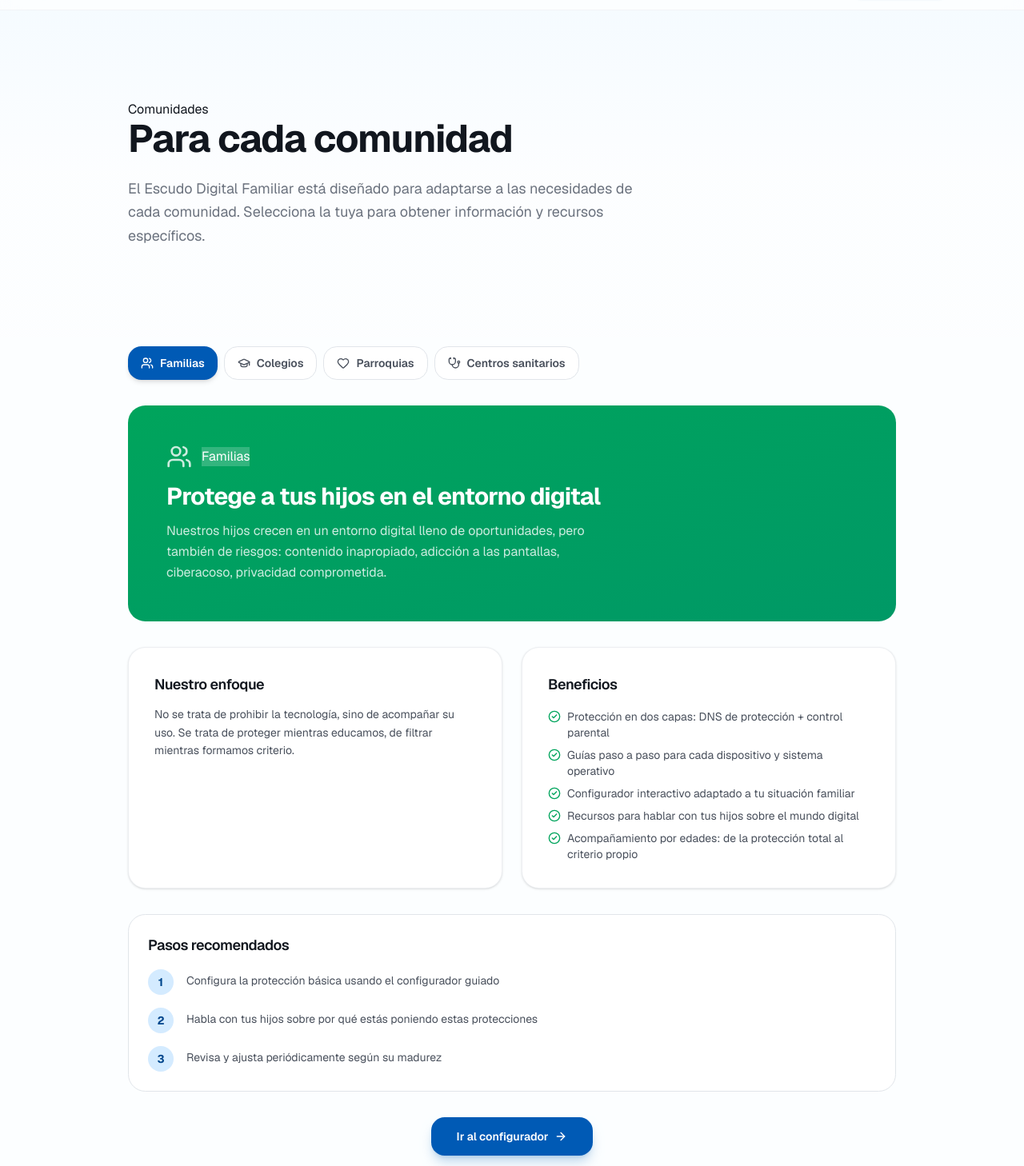
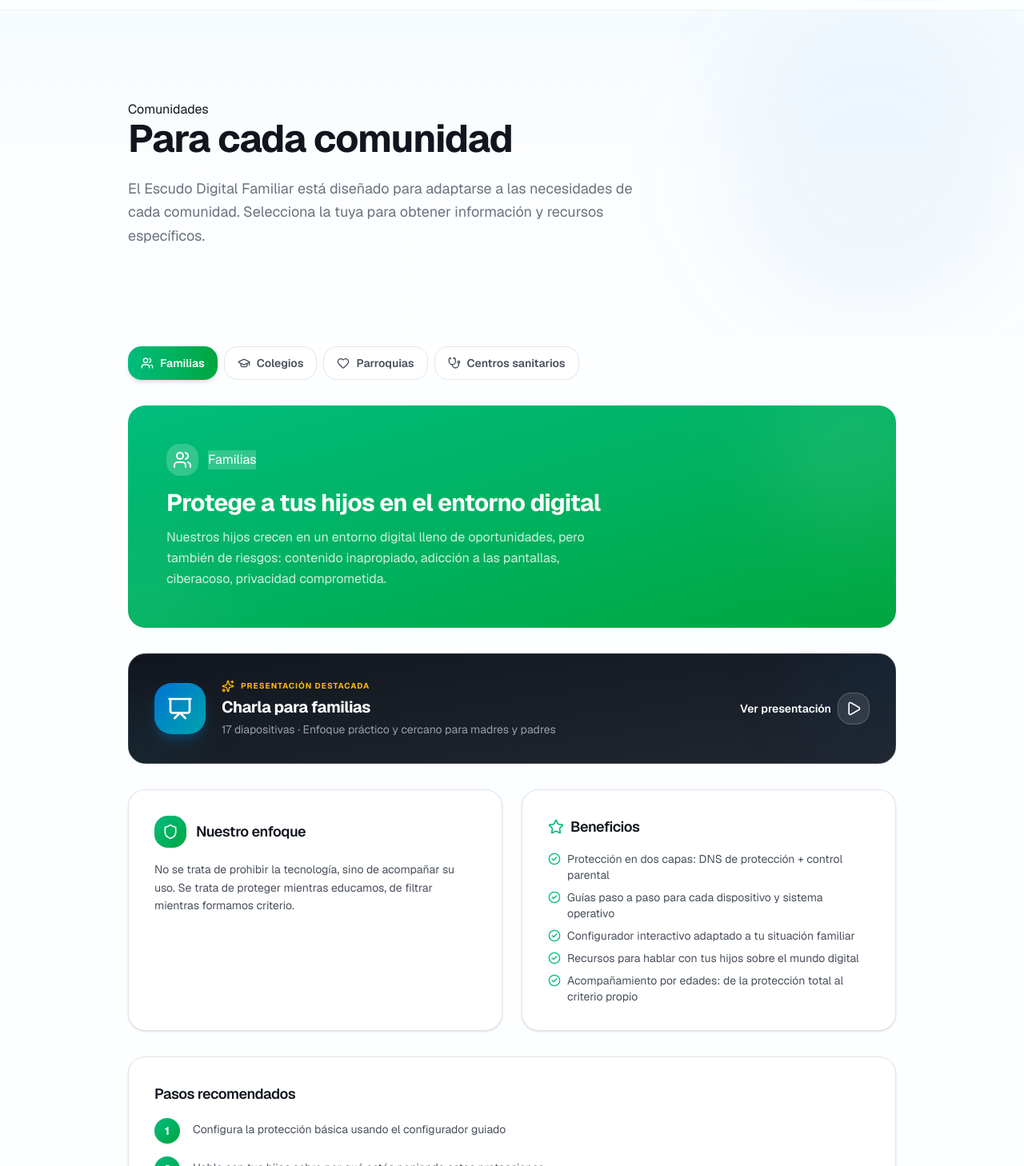
Before and after one commit to ignacioimatik-web/escudo-digital-familiar, a Next.js app: page /comunidades in a window 1280 px wide. Shown: the part 52-1510 px from the top of the page at 80% size. Built offline with nearby package versions, Linux system fonts and the light colour scheme.

Commit message:
feat: comunidades - enlaces destacados a presentaciones + rediseño visual

```diff
--- a/src/app/comunidades/page.tsx
+++ b/src/app/comunidades/page.tsx
@@ -2,12 +2,16 @@
 
 import { useState } from "react"
 import { motion, AnimatePresence } from "framer-motion"
-import { Users, GraduationCap, Heart, Stethoscope, Shield, ArrowRight, CheckCircle2 } from "lucide-react"
+import Link from "next/link"
+import {
+  Users, GraduationCap, Heart, Stethoscope, Shield,
+  ArrowRight, CheckCircle2, Presentation, Sparkles,
+  Baby, Smartphone, Smile, User, UserCheck,
+  Monitor, Wifi, BookOpen, Star, Play
+} from "lucide-react"
 import { Container } from "@/components/ui/container"
 import { Section } from "@/components/ui/section"
 import { Badge } from "@/components/ui/badge"
-import { PremiumCard } from "@/components/ui/premium-card"
-import Link from "next/link"
 
 const communities = [
   {
@@ -15,8 +19,13 @@ const communities = [
     icon: Users,
     label: "Familias",
     color: "success",
-    gradient: "from-success-500 to-emerald-600",
+    gradient: "from-emerald-500 to-green-600",
+    glow: "bg-emerald-500/20",
+    badge: "bg-emerald-100 text-emerald-700",
     desc: "Protege a tus hijos en el entorno digital",
+    presentacionSlug: "presentacion-familias",
+    presentacionLabel: "Charla para familias",
+    presentacionDesc: "17 diapositivas · Enfoque práctico y cercano para madres y padres",
     content: {
       challenge: "Nuestros hijos crecen en un entorno digital lleno de oportunidades, pero también de riesgos: contenido inapropiado, adicción a las pantallas, ciberacoso, privacidad comprometida.",
       approach: "No se trata de prohibir la tecnología, sino de acompañar su uso. Se trata de proteger mientras educamos, de filtrar mientras formamos criterio.",
@@ -40,7 +49,12 @@ const communities = [
     label: "Colegios",
     color: "cyan",
     gradient: "from-cyan-500 to-teal-600",
+    glow: "bg-cyan-500/20",
+    badge: "bg-cyan-100 text-cyan-700",
     desc: "Implementa protección digital en tu centro educativo",
+    presentacionSlug: "presentacion-colegios",
+    presentacionLabel: "Charla para colegios",
+    presentacionDesc: "17 diapositivas · Enfoque escolar, legal y coordinación con familias",
     content: {
       challenge: "Los centros educativos son el segundo hogar digital de los alumnos. La protección debe extenderse del aula al hogar.",
       approach: "Proteger la red del centro, formar al profesorado y proporcionar recursos a las familias para que continúen la protección en casa.",
@@ -63,8 +77,13 @@ const communities = [
     icon: Heart,
     label: "Parroquias",
     color: "accent",
-    gradient: "from-accent-500 to-orange-600",
+    gradient: "from-amber-500 to-orange-600",
+    glow: "bg-amber-500/20",
+    badge: "bg-amber-100 text-amber-700",
     desc: "Crea entornos digitales seguros en tu comunidad",
+    presentacionSlug: "presentacion-parroquias",
+    presentacionLabel: "Charla para parroquias",
+    presentacionDesc: "18 diapositivas · Enfoque pastoral, valores y acompañamiento comunitario",
     content: {
       challenge: "Las parroquias son espacios de confianza donde niños y jóvenes crecen en comunidad. El mundo digital también necesita esa protección.",
       approach: "Ofrecer a las familias herramientas sencillas para proteger a los menores, desde la catequesis hasta los grupos juveniles.",
@@ -88,7 +107,12 @@ const communities = [
     label: "Centros sanitarios",
     color: "brand",
     gradient: "from-brand-500 to-brand-600",
+    glow: "bg-brand-500/20",
+    badge: "bg-brand-100 text-brand-700",
     desc: "La salud digital como parte de la salud infantil",
+    presentacionSlug: "presentacion-sanitarios",
+    presentacionLabel: "Charla para sanitarios",
+    presentacionDesc: "17 diapositivas · Enfoque clínico, evidencia científica y prevención",
     content: {
       challenge: "El entorno digital es un determinante de salud cada vez más relevante. Los profesionales sanitarios pueden ser el primer punto de detección.",
       approach: "Proporcionar a las familias recursos de protección digital como parte de la promoción de la salud infantil y adolescente.",
@@ -108,15 +132,28 @@ const communities = [
   },
 ]
 
+const fadeUp = {
+  hidden: { opacity: 0, y: 20 },
+  visible: { opacity: 1, y: 0 },
+}
+
 export default function ComunidadesPage() {
   const [active, setActive] = useState(0)
   const current = communities[active]
 
   return (
     <>
+      {/* Hero */}
       <Section className="relative overflow-hidden">
         <div className="absolute inset-0 -z-10 bg-gradient-to-b from-brand-50/40 via-background to-background" />
+        <div className="absolute top-0 right-0 w-96 h-96 bg-brand-500/5 rounded-full blur-3xl -z-10" />
         <Container size="md">
+          <motion.div
+            initial="hidden"
+            animate="visible"
+            variants={fadeUp}
+            transition={{ duration: 0.5 }}
+          >
             <Badge variant="default" className="mb-6">Comunidades</Badge>
             <h1 className="text-4xl md:text-5xl font-bold tracking-tight text-slate-900 mb-6">
               Para cada comunidad
@@ -125,13 +162,20 @@ export default function ComunidadesPage() {
               El Escudo Digital Familiar está diseñado para adaptarse a las necesidades de cada comunidad.
               Selecciona la tuya para obtener información y recursos específicos.
             </p>
+          </motion.div>
         </Container>
       </Section>
 
       {/* Tabs */}
       <Section className="-mt-[200px] pt-0">
         <Container size="md" className="mt-[100px]">
-          <div className="flex flex-wrap gap-2 mb-8">
+          <motion.div
+            initial="hidden"
+            whileInView="visible"
+            viewport={{ once: true }}
+            variants={fadeUp}
+            className="flex flex-wrap gap-2 mb-8"
+          >
             {communities.map((c, i) => {
               const Icon = c.icon
               return (
@@ -140,7 +184,7 @@ export default function ComunidadesPage() {
                   onClick={() => setActive(i)}
                   className={`flex items-center gap-2 px-4 py-2.5 rounded-xl text-sm font-semibold transition-all ${
                     i === active
-                      ? "bg-brand-600 text-white shadow-md"
+                      ? "bg-gradient-to-r " + c.gradient + " text-white shadow-md"
                       : "bg-white text-slate-600 border border-slate-200 hover:border-slate-300 hover:text-slate-800"
                   }`}
                 >
@@ -149,7 +193,7 @@ export default function ComunidadesPage() {
                 </button>
               )
             })}
-          </div>
+          </motion.div>
 
           <AnimatePresence mode="wait">
             <motion.div
@@ -159,63 +203,152 @@ export default function ComunidadesPage() {
               exit={{ opacity: 0, y: -12 }}
               transition={{ duration: 0.2 }}
             >
-              {/* Hero card */}
-              <div className={`rounded-2xl bg-gradient-to-br ${current.gradient} p-8 md:p-12 text-white mb-8`}>
+              {/* Hero card con gradiente */}
+              <motion.div
+                initial="hidden"
+                whileInView="visible"
+                viewport={{ once: true }}
+                variants={fadeUp}
+                className={`relative overflow-hidden rounded-2xl bg-gradient-to-br ${current.gradient} p-8 md:p-12 text-white mb-8`}
+              >
+                <div className="absolute -top-10 -right-10 w-48 h-48 rounded-full bg-white/10 blur-3xl" />
+                <div className="absolute -bottom-10 -left-10 w-32 h-32 rounded-full bg-white/10 blur-3xl" />
+                <div className="relative z-10">
                   <div className="flex items-center gap-3 mb-4">
-                  <current.icon className="w-8 h-8 opacity-80" />
-                  <Badge variant="default" className="bg-white/20 text-white border-white/20">
+                    <div className="flex h-10 w-10 items-center justify-center rounded-xl bg-white/20 backdrop-blur-sm">
+                      <current.icon className="w-6 h-6" />
+                    </div>
+                    <Badge variant="default" className="bg-white/20 text-white border-white/20 backdrop-blur-sm">
                       {current.label}
                     </Badge>
                   </div>
                   <h2 className="text-2xl md:text-3xl font-bold mb-3">{current.desc}</h2>
                   <p className="text-white/80 leading-relaxed max-w-xl">{current.content.challenge}</p>
                 </div>
+              </motion.div>
 
-              {/* Approach */}
+              {/* PRESENTACION LINK - Destacado */}
+              <motion.div
+                initial="hidden"
+                whileInView="visible"
+                viewport={{ once: true }}
+                variants={fadeUp}
+                className="mb-8"
+              >
+                <Link
+                  href={"/descargas/" + current.presentacionSlug}
+                  className="group block relative overflow-hidden rounded-2xl bg-gradient-to-br from-slate-900 to-slate-800 border border-slate-700 p-6 md:p-8 transition-all duration-300 hover:shadow-xl hover:shadow-brand-500/10 hover:-translate-y-0.5"
+                >
+                  <div className="absolute -top-16 -right-16 w-40 h-40 rounded-full bg-brand-500/10 blur-3xl group-hover:bg-brand-500/20 transition-all" />
+                  <div className="absolute -bottom-8 -left-8 w-24 h-24 rounded-full bg-cyan-500/10 blur-2xl" />
+
+                  <div className="relative z-10 flex flex-col md:flex-row items-start md:items-center gap-5">
+                    <div className="flex h-16 w-16 shrink-0 items-center justify-center rounded-2xl bg-gradient-to-br from-brand-500 to-cyan-500 shadow-lg shadow-brand-500/30">
+                      <Presentation className="h-8 w-8 text-white" />
+                    </div>
+                    <div className="flex-1">
+                      <div className="flex items-center gap-2 mb-1">
+                        <Sparkles className="h-4 w-4 text-amber-400" />
+                        <span className="text-[10px] font-bold uppercase tracking-widest text-amber-400">Presentación destacada</span>
+                      </div>
+                      <h3 className="text-lg md:text-xl font-bold text-white mb-1">{current.presentacionLabel}</h3>
+                      <p className="text-sm text-slate-400">{current.presentacionDesc}</p>
+                    </div>
+                    <div className="flex items-center gap-2 shrink-0">
+                      <span className="text-sm font-semibold text-white group-hover:text-brand-300 transition-colors">Ver presentación</span>
+                      <div className="flex h-10 w-10 items-center justify-center rounded-xl bg-white/10 backdrop-blur-sm border border-white/20 group-hover:bg-brand-500 transition-all">
+                        <Play className="h-5 w-5 text-white" />
+                      </div>
+                    </div>
+                  </div>
+                </Link>
+              </motion.div>
+
+              {/* Approach + Benefits grid */}
               <div className="grid md:grid-cols-2 gap-6 mb-8">
-                <PremiumCard>
-                  <h3 className="text-lg font-semibold text-slate-900 mb-3">Nuestro enfoque</h3>
+                <motion.div
+                  initial="hidden"
+                  whileInView="visible"
+                  viewport={{ once: true }}
+                  variants={fadeUp}
+                  className="rounded-2xl border border-slate-200 bg-white p-6 md:p-8 shadow-sm hover:shadow-md transition-all"
+                >
+                  <div className="flex items-center gap-3 mb-4">
+                    <div className={`flex h-10 w-10 items-center justify-center rounded-xl bg-gradient-to-br ${current.gradient}`}>
+                      <Shield className="h-5 w-5 text-white" />
+                    </div>
+                    <h3 className="text-lg font-semibold text-slate-900">Nuestro enfoque</h3>
+                  </div>
                   <p className="text-sm text-slate-600 leading-relaxed">{current.content.approach}</p>
-                </PremiumCard>
+                </motion.div>
 
-                <PremiumCard>
-                  <h3 className="text-lg font-semibold text-slate-900 mb-4">Beneficios</h3>
+                <motion.div
+                  initial="hidden"
+                  whileInView="visible"
+                  viewport={{ once: true }}
+                  variants={fadeUp}
+                  transition={{ delay: 0.05 }}
+                  className="rounded-2xl border border-slate-200 bg-white p-6 md:p-8 shadow-sm hover:shadow-md transition-all"
+                >
+                  <h3 className="text-lg font-semibold text-slate-900 mb-4 flex items-center gap-2">
+                    <Star className={`h-5 w-5 ${current.id === "familias" ? "text-emerald-500" : current.id === "colegios" ? "text-cyan-500" : current.id === "parroquias" ? "text-amber-500" : "text-brand-500"}`} />
+                    Beneficios
+                  </h3>
                   <ul className="space-y-2">
                     {current.content.benefits.map((b, i) => (
                       <li key={i} className="flex items-start gap-2 text-sm text-slate-600">
-                        <CheckCircle2 className="w-4 h-4 text-success-500 mt-0.5 shrink-0" />
+                        <CheckCircle2 className={`h-4 w-4 shrink-0 mt-0.5 ${current.id === "familias" ? "text-emerald-500" : current.id === "colegios" ? "text-cyan-500" : current.id === "parroquias" ? "text-amber-500" : "text-brand-500"}`} />
                         {b}
                       </li>
                     ))}
                   </ul>
-                </PremiumCard>
+                </motion.div>
               </div>
 
               {/* Steps */}
-              <div className="rounded-2xl border border-slate-200 bg-white p-6 mb-8">
+              <motion.div
+                initial="hidden"
+                whileInView="visible"
+                viewport={{ once: true }}
+                variants={fadeUp}
+                className="rounded-2xl border border-slate-200 bg-white p-6 md:p-8 shadow-sm mb-8"
+              >
                 <h3 className="text-lg font-semibold text-slate-900 mb-4">Pasos recomendados</h3>
                 <div className="space-y-4">
                   {current.content.steps.map((step, i) => (
                     <div key={i} className="flex items-start gap-4">
-                      <div className="flex h-8 w-8 items-center justify-center rounded-full bg-brand-100 text-brand-700 text-sm font-bold shrink-0">
+                      <div className={`flex h-8 w-8 shrink-0 items-center justify-center rounded-full bg-gradient-to-br ${current.gradient} text-white text-sm font-bold shadow-sm`}>
                         {i + 1}
                       </div>
                       <p className="text-sm text-slate-600 pt-1">{step}</p>
                     </div>
                   ))}
                 </div>
-              </div>
+              </motion.div>
 
-              {/* CTA */}
-              <div className="text-center">
+              {/* CTA principal */}
+              <motion.div
+                initial="hidden"
+                whileInView="visible"
+                viewport={{ once: true }}
+                variants={fadeUp}
+                className="flex flex-col sm:flex-row items-center justify-center gap-4"
+              >
+                <Link
+                  href={"/descargas/" + current.presentacionSlug}
+                  className="inline-flex h-12 items-center gap-2 rounded-xl bg-gradient-to-r from-brand-600 to-brand-700 px-6 text-sm font-semibold text-white shadow-lg shadow-brand-600/25 transition-all hover:shadow-xl hover:from-brand-700 hover:to-brand-800"
+                >
+                  <Presentation className="h-4 w-4" />
+                  Ver presentación para {current.label.toLowerCase()}
+                  <ArrowRight className="h-4 w-4" />
+                </Link>
                 <Link
                   href="/configurador"
-                  className="inline-flex h-12 items-center gap-2 rounded-xl bg-brand-600 px-8 text-sm font-semibold text-white shadow-lg shadow-brand-600/25 transition-all hover:bg-brand-700 hover:shadow-xl"
+                  className="inline-flex h-12 items-center gap-2 rounded-xl border border-slate-200 bg-white px-6 text-sm font-semibold text-slate-700 shadow-sm transition-all hover:border-brand-300 hover:text-brand-700 hover:shadow-md"
                 >
                   Ir al configurador
-                  <ArrowRight className="w-4 h-4" />
                 </Link>
-              </div>
+              </motion.div>
             </motion.div>
           </AnimatePresence>
         </Container>
```
Lines whose indentation alone changed are shown as unchanged.
